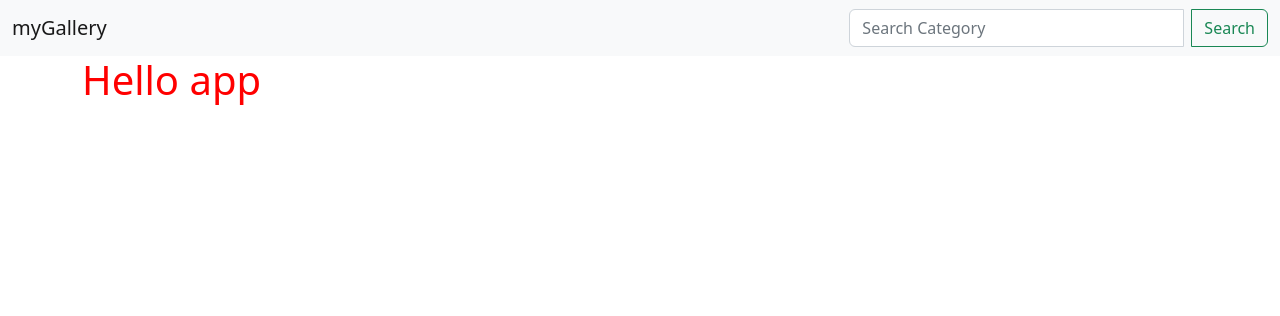
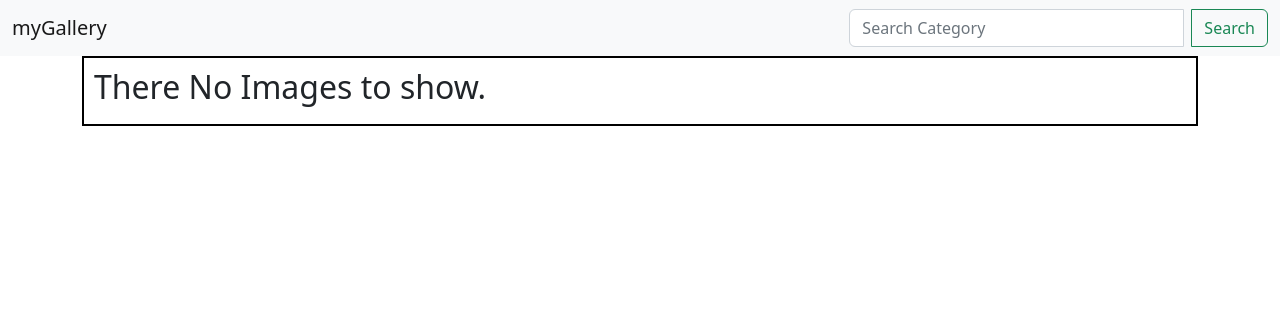
Before and after one commit to 96olbap/personal-gallery, a Django app: page / in a window 1280 px wide. Shown: the top 316 px of the page. Run offline with Django 4.2, Linux system fonts and the light colour scheme; data that the repository does not hold is empty; some libraries are stand-ins or nearby versions.

Commit message:
This commit will adjust home template styling

```diff
--- a/gallery/templates/base-app/home.html
+++ b/gallery/templates/base-app/home.html
@@ -1,29 +1,25 @@
 {% extends 'base-app/base.html' %} {% block content %}
 
-<!-- <section>
-    <div class="container-fluid">
-        <div class="container-xxl">
-            <div class="row">
+<div class="container container-fluid">
+    <section id="main">
+        <div class="row">
+            <div class="col-md-6">
                 {% for img in images %}
-                <div class="row">
-                    <img src="{{img.image.url}}" alt="{{img.description}}" class="img-fluid">
-                    <div class="copy-url">
-                        <button>Copy link</button>
+                <div class="card" style="width: 18rem; height: fit-content">
+                    <div class="card-body">
+                        <img src="{{img.image.url}}" alt="{{img.description}}" class="img-fluid">
+                        <div class="copy-url">
+                            <a href="#" class="btn btn-outline-dark">copy link</a>
+                        </div>
                     </div>
                 </div>
+                {% empty %}
+                <h2 class="no-img">There No Images to show.</h2>
+                {% endfor %}
+            </div>
+        </div>
 
-            </div>
-            {% empty %}
-            <div class="row">
-                <h2 class="text-center">There No Images to show.</h2>
-            </div>
-            {% endfor %}
-        </div>
-    </div>
-</section> -->
-
-<div class="container container-fluid">
-    <h1>Hello app</h1>
+    </section>
 </div>
 
 {% endblock %}
--- a/gallery/views.py
+++ b/gallery/views.py
@@ -3,14 +3,11 @@ from django.shortcuts import render
 from .models import Image,Location,Category
 
 # Create your views here.
-# def home(request):
-#     images = Image.all_images()
+def home(request):
+    images = Image.all_images()
 
-#     print(images)
-#     return render(request, 'home.html', {'images':images})
-def home(request):
-
-    return render(request, 'base-app/home.html')
+    print(images)
+    return render(request, 'base-app/home.html', {'images':images})
 
 def search_results(request):
 
--- a/static/css/base-app.css
+++ b/static/css/base-app.css
@@ -1,3 +1,18 @@
-h1 {
-    color: red;
+#main {
+    padding: 10px;
+    border: 2px solid black;
+    display: flex;
+    flex-direction: column;
 }
+
+.card {
+    padding: 1px;
+    margin: 1rem;
+    background-color: rgba(0, 0, 0, .5);
+}
+
+.copy-url {
+    background: none;
+    margin: 0.5rem;
+    text-align: center;
+}
```
